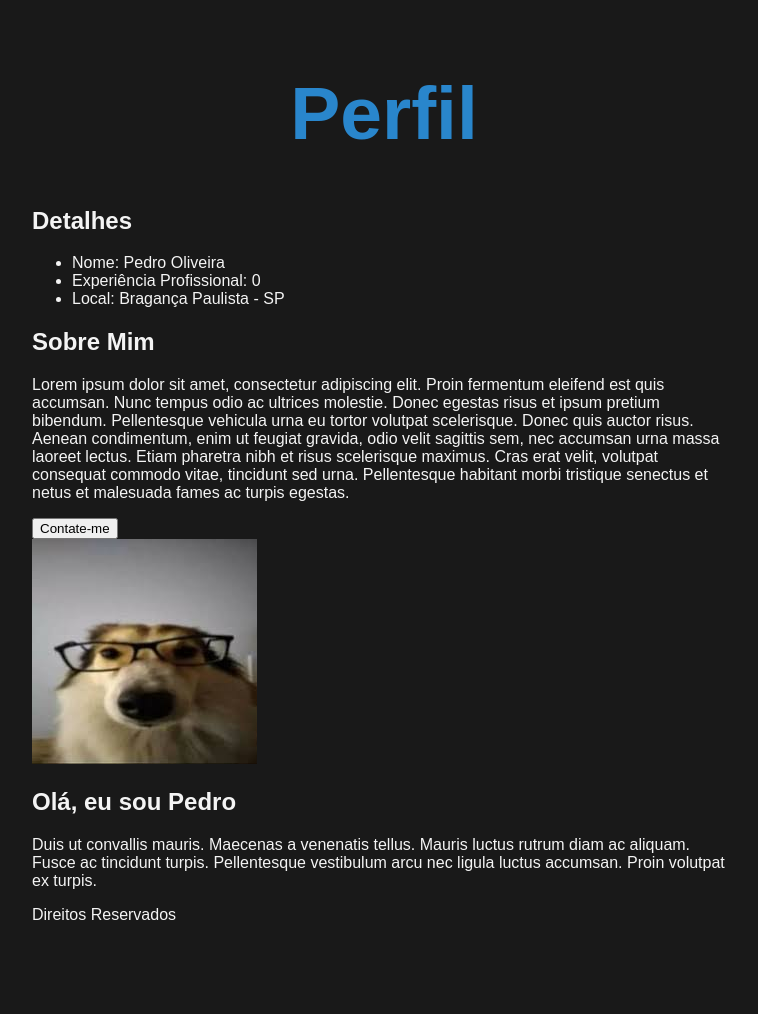
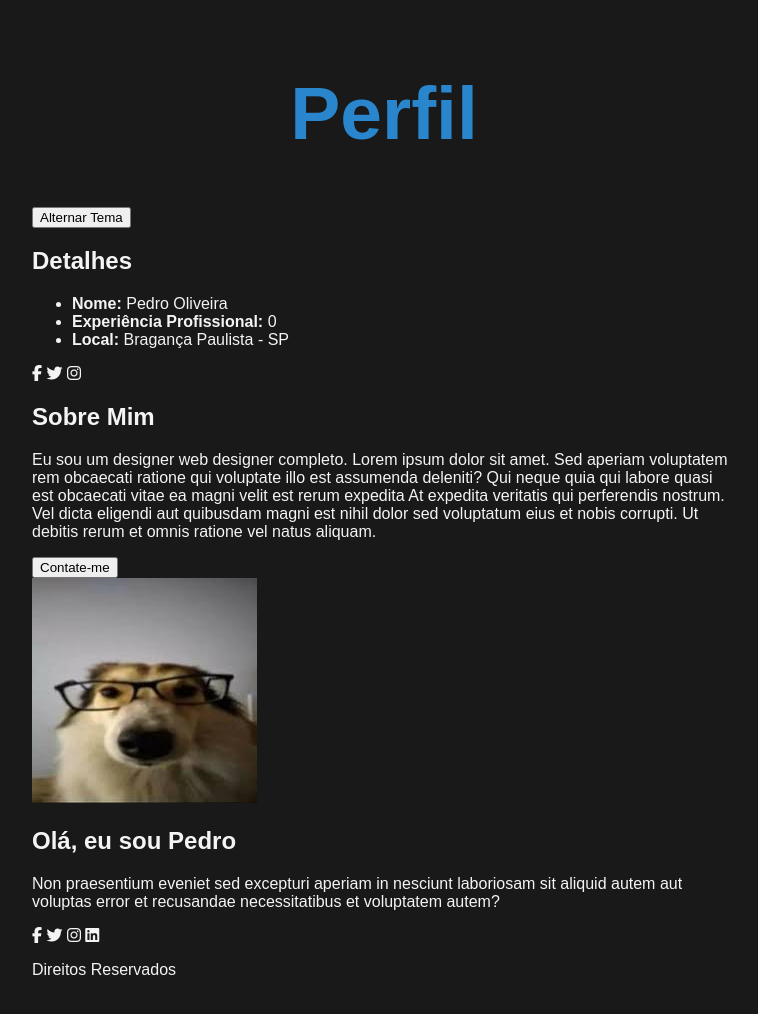
Before and after one commit to PedroOBIF/webpage-de-perfil, a plain HTML site: page index.html in a window 1280 px wide. Shown: the whole page, without its empty margins (256-1014 px from the left). Before the commit the page ends 960 px from the top, so only its background shows below. Drawn offline with Linux system fonts and the light colour scheme.

Commit message:
finalização do html

```diff
--- a/index.html
+++ b/index.html
@@ -11,36 +11,52 @@
         <h1><strong>Perfil</strong></h1>
     </header>
 
+    <button id="toggleTheme">Alternar Tema</button>
+
     <main>
         <div class="details">
-            <h2><strong>Detalhes</strong></h2>
-            <ul>
-                <li>Nome:
-                    Pedro Oliveira</li>
-                <li>Experiência Profissional:
-                    0</li>
-                <li>Local:
-                    Bragança Paulista - SP</li>
-            </ul>
+            <section>
+                <h2><strong>Detalhes</strong></h2>
+                <ul>
+                    <li><strong>Nome:</strong> Pedro Oliveira</li>
+                    <li><strong>Experiência Profissional:</strong> 0</li>
+                    <li><strong>Local:</strong> Bragança Paulista - SP</li>
+                </ul>
+
+                <div class="social-icons">
+                    <i class="fa-brands fa-facebook-f"></i>
+                    <i class="fa-brands fa-twitter"></i>
+                    <i class="fa-brands fa-instagram"></i>
+                </div>
+            </section>
         </div>
 
-        <section>
+        <section class="about-me">
             <h2><strong>Sobre Mim</strong></h2>
-            <p>Lorem ipsum dolor sit amet, consectetur adipiscing elit. Proin fermentum eleifend est quis accumsan. Nunc tempus odio ac ultrices molestie. Donec egestas risus et ipsum pretium bibendum. Pellentesque vehicula urna eu tortor volutpat scelerisque. Donec quis auctor risus. Aenean condimentum, enim ut feugiat gravida, odio velit sagittis sem, nec accumsan urna massa laoreet lectus. Etiam pharetra nibh et risus scelerisque maximus. Cras erat velit, volutpat consequat commodo vitae, tincidunt sed urna. Pellentesque habitant morbi tristique senectus et netus et malesuada fames ac turpis egestas.</p>
-
+            <p>Eu sou um designer web designer completo. Lorem ipsum dolor sit amet. Sed aperiam voluptatem rem obcaecati ratione qui voluptate illo est assumenda deleniti? Qui neque quia qui labore quasi est obcaecati vitae ea magni velit est rerum expedita At expedita veritatis qui perferendis nostrum. Vel dicta eligendi aut quibusdam magni est nihil dolor sed voluptatum eius et nobis corrupti. Ut debitis rerum et omnis ratione vel natus aliquam.</p>
             <button>Contate-me</button>
         </section>
 
-        <section>
+        <section class="profile-card">
             <img src="./images/cachorrinho.jpg" alt="Um cachorro de óculos.">
-
             <h2><strong>Olá, eu sou Pedro</strong></h2>
-            <p>Duis ut convallis mauris. Maecenas a venenatis tellus. Mauris luctus rutrum diam ac aliquam. Fusce ac tincidunt turpis. Pellentesque vestibulum arcu nec ligula luctus accumsan. Proin volutpat ex turpis.</p>
+            <p>Non praesentium eveniet sed excepturi aperiam in nesciunt laboriosam sit aliquid autem aut voluptas error et recusandae necessitatibus et voluptatem autem?</p>
+            <div class="social-icons">
+                <i class="fa-brands fa-facebook-f"></i>
+                <i class="fa-brands fa-twitter"></i>
+                <i class="fa-brands fa-instagram"></i>
+                <i class="fa-brands fa-linkedin"></i>
+            </div>
         </section>
     </main>
 
     <footer>
         <p>Direitos Reservados</p>
     </footer>
+
+    <script src="https://kit.fontawesome.com/d7de81155c.js" crossorigin="anonymous"></script>
+    <script src="./script.js"></script>
+
 </body>
+
 </html>
```
